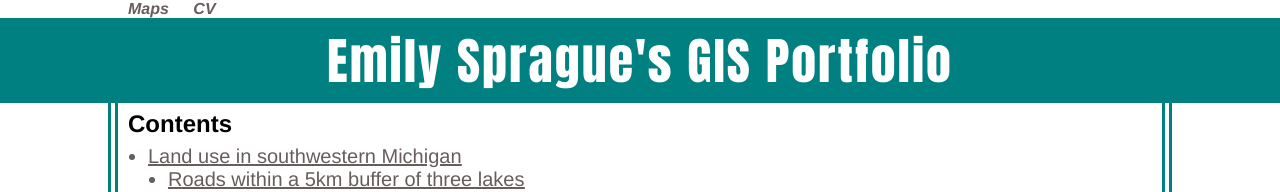
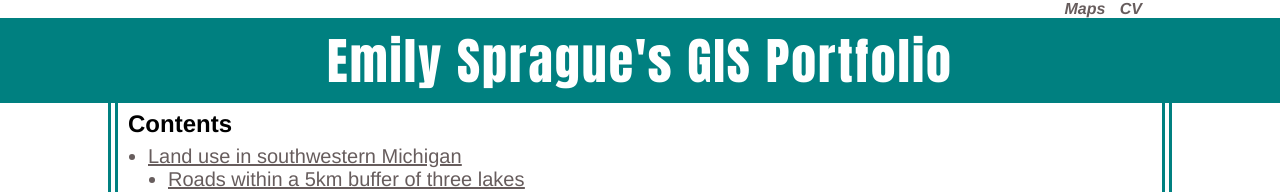
Before and after one commit to EISprague/EISprague.github.io, a Jekyll site: the page built from index.html, in a window 1280 px wide. Shown: the top 192 px of the page. Built offline with Jekyll 4.4.1, drawn with Linux system fonts in a browser that asks for light colours.

Commit message:
Updated navbar

```diff
--- a/_layouts/default.html
+++ b/_layouts/default.html
@@ -6,12 +6,12 @@
 		</head>
 		<body>
 			<nav id="page-nav">
-				<span>
-	    			<ul>
+				<ul>
+					<span>
 	        			<li><a href="/">Maps</a></li>
-	        			<li><a href="/CV">CV</a></li>
-					</ul>
-				</span>
+						<li><a href="/CV">CV</a></li>
+					</span>
+				</ul>
 			</nav>
 			<div class="container">
 
--- a/css/main.css
+++ b/css/main.css
@@ -5,22 +5,36 @@
 }
 /*Default layout*/
 body {
-	margin: 0;
+	margin: 18px 0 0 0;
 }
-#page-nav span ul {
+#page-nav {
+	position: fixed;
+	top: 0;
+	width: 100%;
+	background-color: white;
+	border-bottom: 1px solid teal;
+}
+#page-nav ul {
+	width: 80%;
 	margin: 0 auto;
 	padding: 0;
-	width: 80%;
+	text-align: right;
 }
-#page-nav span ul li, #page-nav span ul li a {
+#page-nav ul span {
+	margin: 0 auto;
+	padding: 0;
+}
+#page-nav ul span li {
 	display: inline;
+}
+#page-nav ul span li a {
 	padding: 5px 10px 5px 0;
 	color: #675D5D;
 	font-weight: bold;
 	font-style: italic;
 	text-decoration: none;
 }
-#page-nav span ul li a:hover {
+#page-nav ul span li a:hover {
 	text-decoration: underline;
 }
 footer {
```
